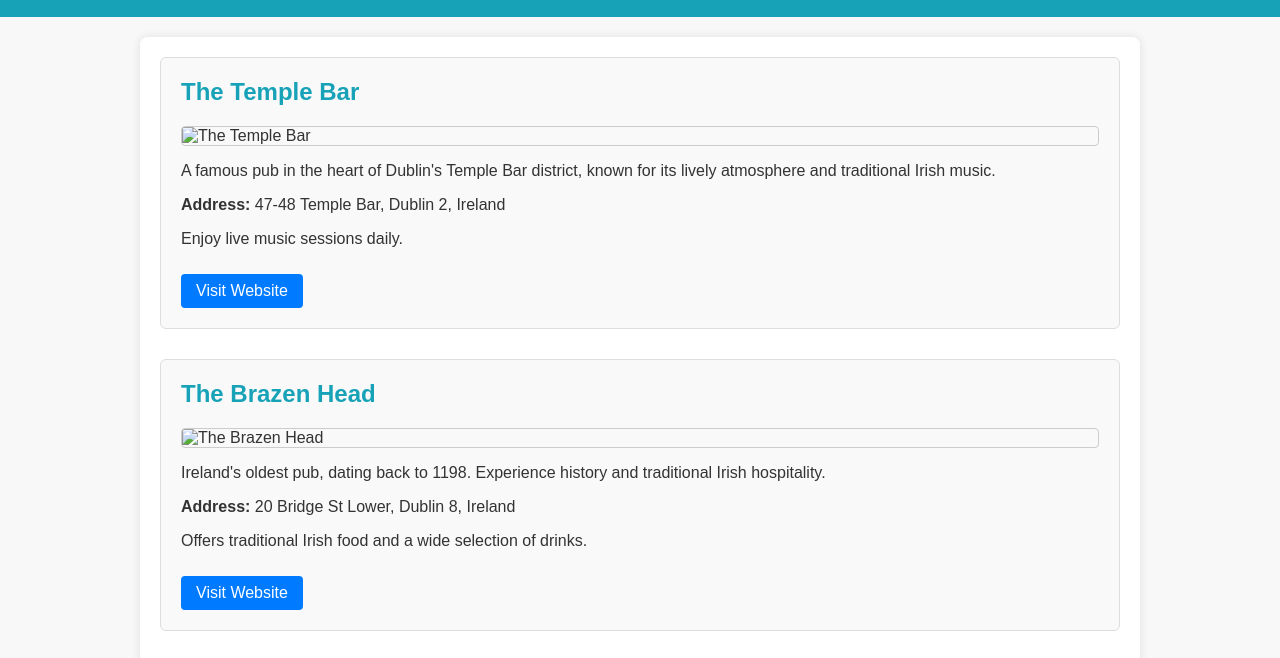
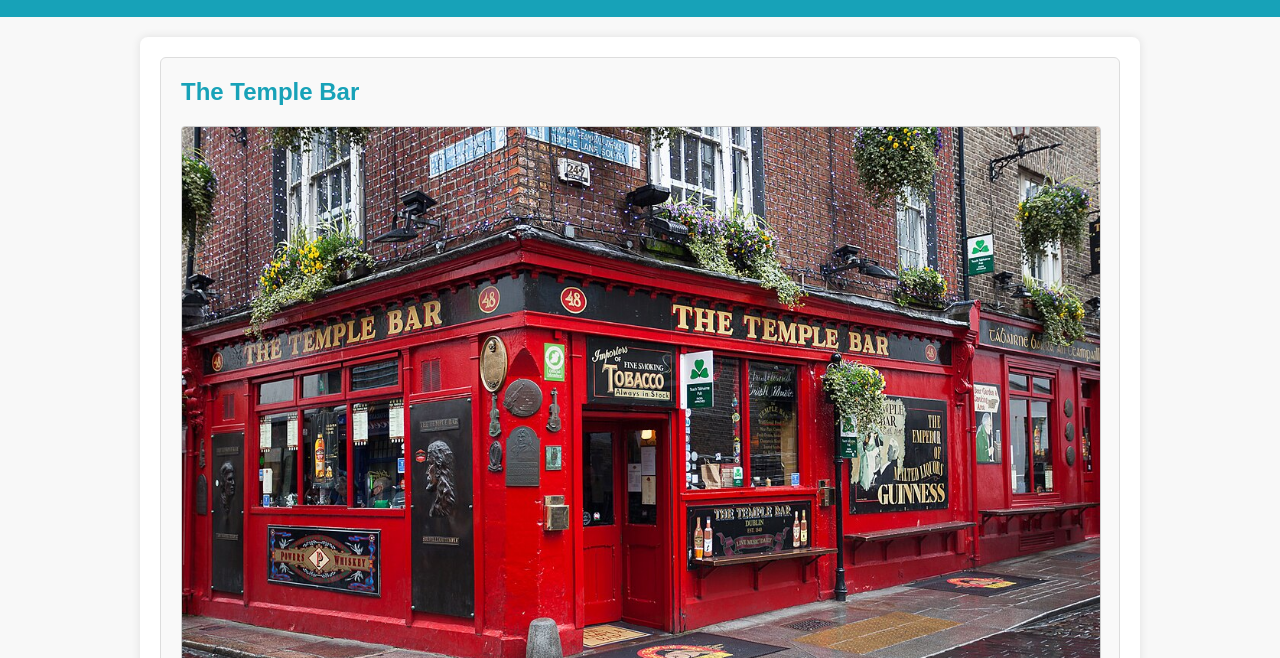
Before and after one commit to Himanshi-muktawat/Assignment, a plain HTML site: page bars.html in a window 1280 px wide. Shown: the part 95-753 px from the top of the page. Drawn offline with Linux system fonts and the light colour scheme.

Commit message:
Update bars.html

```diff
--- a/bars.html
+++ b/bars.html
@@ -13,7 +13,7 @@
     <main>
         <section class="pub-info">
             <h2>The Temple Bar</h2>
-            <img src="images/templebar.jpg" alt="The Temple Bar" class="pub-image">
+            <img src="templebar.jpg" alt="The Temple Bar" class="pub-image">
             <p>A famous pub in the heart of Dublin's Temple Bar district, known for its lively atmosphere and traditional Irish music.</p>
             <p><b>Address:</b> 47-48 Temple Bar, Dublin 2, Ireland</p>
             <p>Enjoy live music sessions daily.</p>
@@ -21,7 +21,7 @@
         </section>
         <section class="pub-info">
             <h2>The Brazen Head</h2>
-            <img src="images/Brazen.jpg" alt="The Brazen Head" class="pub-image">
+            <img src="Brazen.jpg" alt="The Brazen Head" class="pub-image">
             <p>Ireland's oldest pub, dating back to 1198. Experience history and traditional Irish hospitality.</p>
             <p><b>Address:</b> 20 Bridge St Lower, Dublin 8, Ireland</p>
             <p>Offers traditional Irish food and a wide selection of drinks.</p>
```
